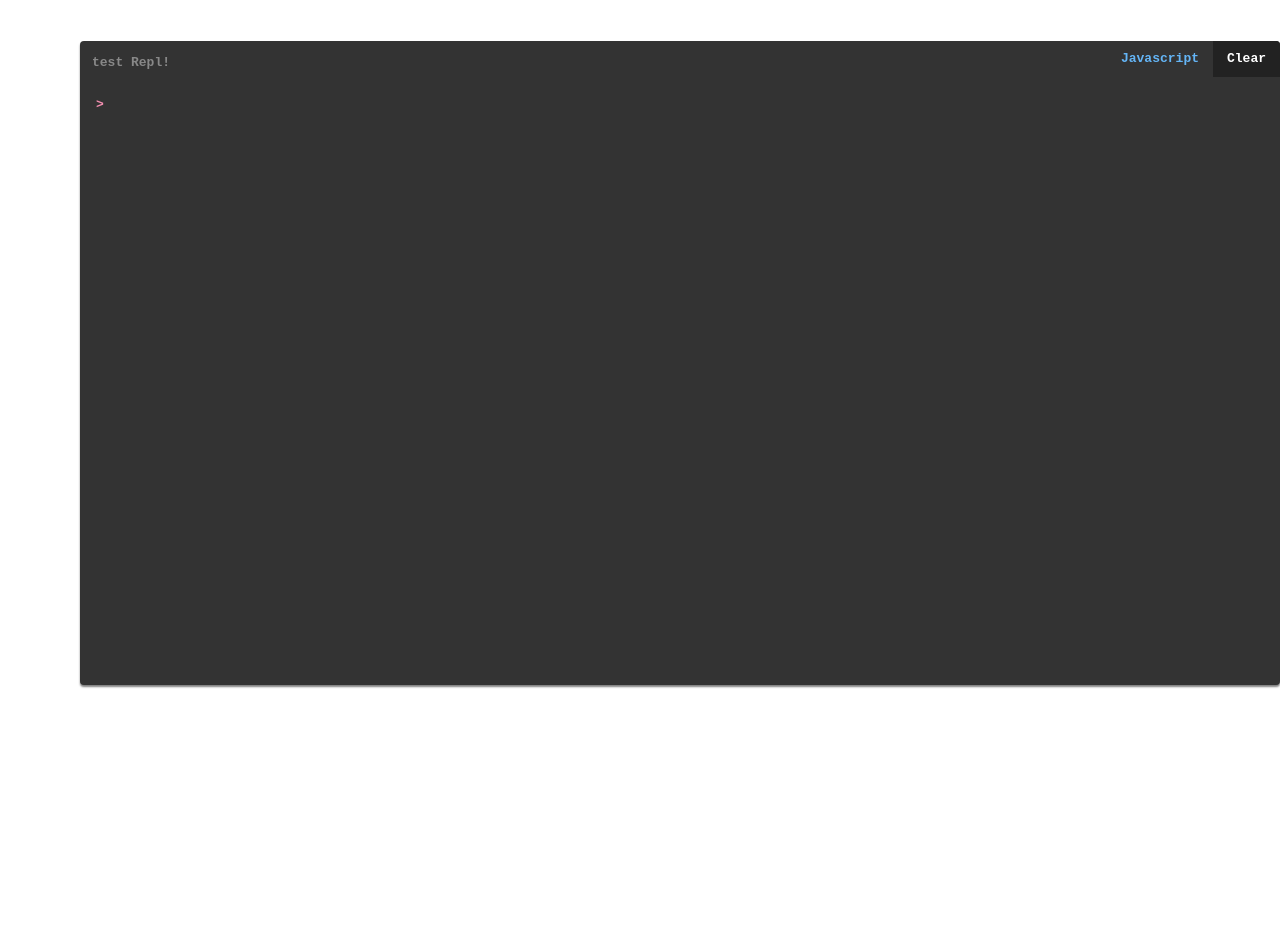
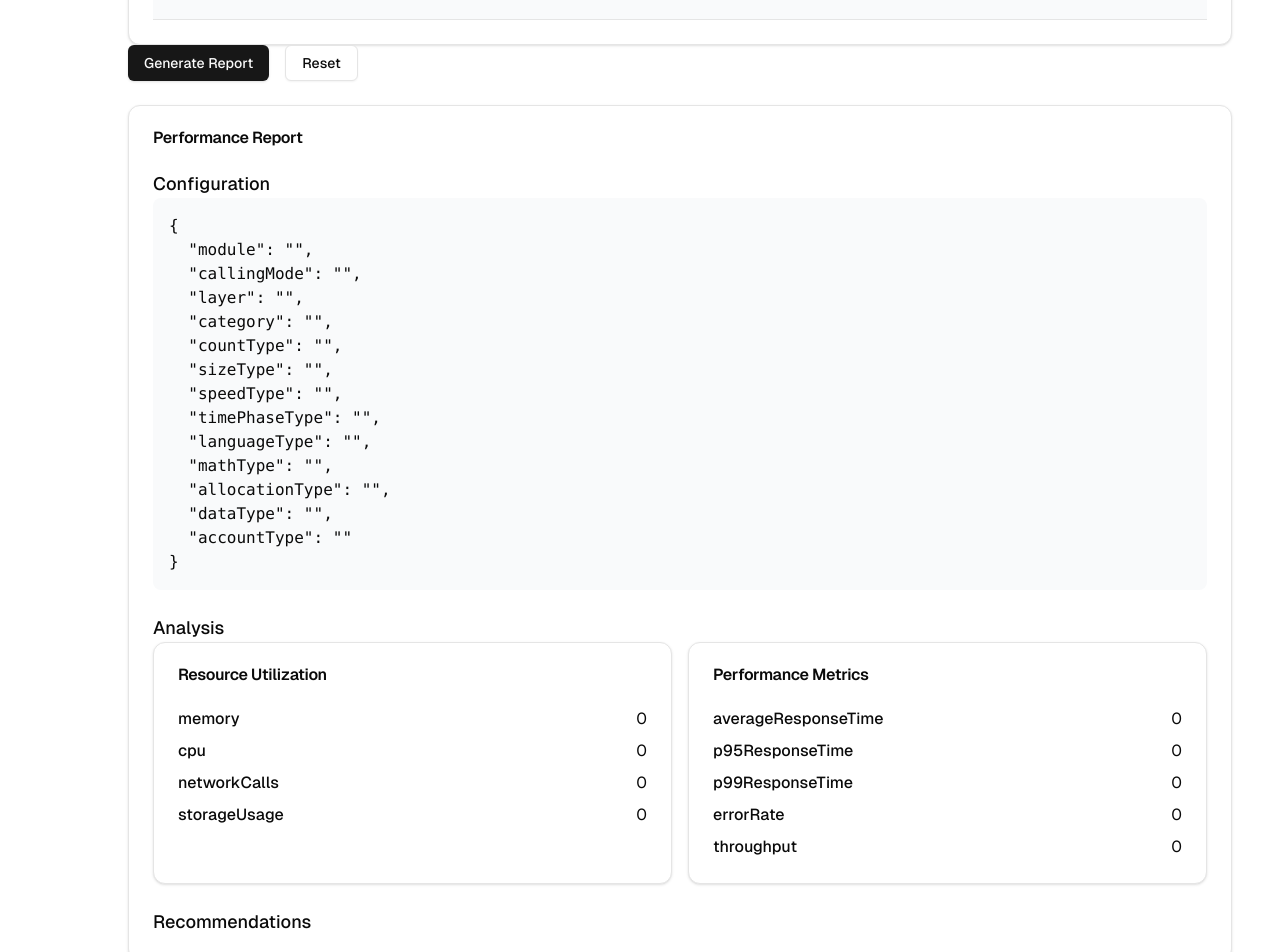
Before and after one commit to meta-introspector/react-shadcn-perf-report, a Next.js app: page / in a window 1280 px wide. Shown: the part 2060-3012 px from the top of the page. Before the commit the page ends 2909 px from the top, so only its background shows below. Built offline with nearby package versions, Linux system fonts and the light colour scheme.

Commit message:
wip adding a reduce function from claude

```diff
--- a/app/profile.tsx
+++ b/app/profile.tsx
@@ -1,5 +1,5 @@
 "use client"; // This is a client component
-import React, { useState, useMemo, ReactNode, useDeferredValue } from 'react';
+import React, { useState, useReducer, useCallback, useMemo, ReactNode, useDeferredValue } from 'react';
 import {
   Card,
   CardContent,
@@ -27,6 +27,7 @@ import { GitHostingSelector } from "./HostingSelector";
 import { GitRepoSelector } from "./GitRepoSelector";
 import {GenericListDefinitionSelector} from "./ListSelector";
 import {GenericListDefinition} from "./GenericListDefinition";
+import { Button } from '@/components/ui/button';
 
 interface ReportSelectorProps {
   testCases: TestCase[];
@@ -112,14 +113,248 @@ class ProfileComponent extends React.Component<ProfileProps, ProfileState> {
   }
 }
 
-interface GenericTable {
+export interface GenericTable {
   [key:string]: string; // string->string association
 }
 
+export interface PerformanceReport {
+  metadata: {
+    timestamp: string;
+    environment: string;
+    dataSource: string;
+  };
+  configuration: {
+    module: string;
+    callingMode: string;
+    layer: string;
+    category: string;
+    countType: string;
+    sizeType: string;
+    speedType: string;
+    timePhaseType: string;
+    languageType: string;
+    mathType: string;
+    allocationType: string;
+    dataType: string;
+    accountType: string;
+  };
+  analysis: {
+    resourceUtilization: ResourceMetrics;
+    performanceMetrics: PerformanceMetrics;
+    recommendations: string[];
+  };
+}
+
+interface ResourceMetrics {
+  memory: number;
+  cpu: number;
+  networkCalls: number;
+  storageUsage: number;
+}
+
+interface PerformanceMetrics {
+  averageResponseTime: number;
+  p95ResponseTime: number;
+  p99ResponseTime: number;
+  errorRate: number;
+  throughput: number;
+}
+
+const analyzeConfigurations = (config: ReportState['configuration']) => {
+  const recommendations: string[] = [];
+  const resourceMetrics = calculateResourceMetrics(config);
+  const performanceMetrics = calculatePerformanceMetrics(config);
+
+  // Add recommendations based on configuration
+  if (config.speedType === 'Slow' && config.sizeType === 'Big') {
+    recommendations.push('Consider implementing pagination or lazy loading');
+  }
+
+  if (config.languageType === 'javascript' && config.allocationType === 'Compute') {
+    recommendations.push('Consider using Web Workers for compute-intensive operations');
+  }
+
+  return {
+    resourceUtilization: resourceMetrics,
+    performanceMetrics: performanceMetrics,
+    recommendations
+  };
+};
+
+const calculateResourceMetrics = (config: ReportState['configuration']): ResourceMetrics => {
+  // This would normally be based on actual measurements
+  // Here we're just providing example calculations
+  return {
+    memory: config.sizeType === 'Big' ? 1024 : 256,
+    cpu: config.speedType === 'Fast' ? 80 : 40,
+    networkCalls: config.category === 'Network' ? 100 : 10,
+    storageUsage: config.allocationType === 'Space-Storage' ? 5000 : 1000
+  };
+};
+
+const calculatePerformanceMetrics = (config: ReportState['configuration']): PerformanceMetrics => {
+  // This would normally be based on actual measurements
+  const baseResponseTime = config.speedType === 'Fast' ? 100 : 300;
+
+  return {
+    averageResponseTime: baseResponseTime,
+    p95ResponseTime: baseResponseTime * 1.5,
+    p99ResponseTime: baseResponseTime * 2,
+    errorRate: config.speedType === 'Fast' ? 0.1 : 0.5,
+    throughput: config.speedType === 'Fast' ? 1000 : 500
+  };
+};
+
+const generateReport = (state: ReportState): ReportState => {
+  const { rawSelections } = state;
+
+  // Convert raw selections to configuration
+  const configuration = {
+    module: rawSelections.Module || '',
+    callingMode: rawSelections.calling_mode || '',
+    layer: rawSelections.Layer || '',
+    category: rawSelections.category || '',
+    countType: rawSelections.count_type || '',
+    sizeType: rawSelections.size_type || '',
+    speedType: rawSelections.speed_type || '',
+    timePhaseType: rawSelections.time_phase_type || '',
+    languageType: rawSelections.language_type || '',
+    mathType: rawSelections.math_type || '',
+    allocationType: rawSelections.allocation_type || '',
+    dataType: rawSelections.data_type || '',
+    accountType: rawSelections.account_type || '',
+  };
+
+  // Generate analysis based on configurations
+  const analysis = analyzeConfigurations(configuration);
+
+  return {
+    ...state,
+    configuration,
+    analysis
+  };
+};
+
+export type ReportAction =
+  | { type: 'UPDATE_SELECTION'; payload: { key: string; value: string } }
+  | { type: 'RESET_REPORT' }
+  | { type: 'GENERATE_REPORT' };
+
+  export interface TypedTable{
+    Module: string;
+    calling_mode: string;
+    Layer: string;
+    category: string;
+    count_type: string;
+    size_type: string;
+    speed_type: string;
+    time_phase_type: string;
+    language_type: string;
+    math_type: string;
+    allocation_type: string;
+    data_type: string;
+    account_type: string;
+};
+
+
+export interface ReportState extends Omit<PerformanceReport, 'metadata'> {
+  rawSelections: TypedTable;
+}
+
+export const reportReducer = (state: ReportState, action: ReportAction): ReportState => {
+  switch (action.type) {
+    case 'UPDATE_SELECTION':
+      const { key, value } = action.payload;
+      return {
+        ...state,
+        rawSelections: {
+          ...state.rawSelections,
+          [key]: value
+        }
+      };
+
+    case 'RESET_REPORT':
+      return initialState;
+
+    case 'GENERATE_REPORT':
+      return generateReport(state);
+
+    default:
+      return state;
+  }
+};
+
+const initialState: ReportState = {
+  rawSelections: {
+    Module: '',
+    calling_mode: '',
+    Layer: '',
+    category: '',
+    count_type: '',
+    size_type: '',
+    speed_type: '',
+    time_phase_type: '',
+    language_type: '',
+    math_type: '',
+    allocation_type: '',
+    data_type: '',
+    account_type: ''
+  },
+  configuration: {
+    module: '',
+    callingMode: '',
+    layer: '',
+    category: '',
+    countType: '',
+    sizeType: '',
+    speedType: '',
+    timePhaseType: '',
+    languageType: '',
+    mathType: '',
+    allocationType: '',
+    dataType: '',
+    accountType: '',
+  },
+  analysis: {
+    resourceUtilization: {
+      memory: 0,
+      cpu: 0,
+      networkCalls: 0,
+      storageUsage: 0
+    },
+    performanceMetrics: {
+      averageResponseTime: 0,
+      p95ResponseTime: 0,
+      p99ResponseTime: 0,
+      errorRate: 0,
+      throughput: 0
+    },
+    recommendations: []
+  }
+};
+
 
 function PerformanceAnalyzer() {
+  const [state, dispatch] = useReducer(reportReducer, initialState);
+
+    const updateSelection = useCallback((key: string, value: string) => {
+    dispatch({ type: 'UPDATE_SELECTION', payload: { key, value } });
+  }, []);
+
+  const generateReport = useCallback(() => {
+    dispatch({ type: 'GENERATE_REPORT' });
+  }, []);
+
+  const resetReport = useCallback(() => {
+    dispatch({ type: 'RESET_REPORT' });
+  }, []);
+
+  const handleSelectorChange = (definition: GenericListDefinition, value: string) => {
+    updateSelection(definition.listName, value);
+  };
+
   const [genericState, setGenericStateInternal] = useState<GenericTable>({
-    "__self__" : "This is a self desribing, content addressable Meta thought. Read the surrounding keys, and follow them in the context of a multi language open source environment. Create a typescript nextjs react Performance Report with the following selected features:"
+    "__self__" : "This is a self describing, content addressable Meta thought. Read the surrounding keys, and follow them in the context of a multi language open source environment. Create a typescript nextjs react Performance Report with the following selected features:"
   });
   const deferredState = useDeferredValue(genericState);
   function setGenericState(
@@ -282,6 +517,50 @@ function PerformanceAnalyzer() {
 	  default="univalent foundations">
 	</GenericListDefinitionSelector>
 
+		<GenericListDefinitionSelector definition={{
+	  listName : "allocation_type",
+	  title: 'Allocation type',
+	  type: 'allocation',
+	  generic_target: setGenericState,
+	  values: ["Resources","Time","Space","Space-Storage","Space-Memory","Space-Cache","Space-Register","Space-Bit","Space-Float","Compute","Compute-Multiply"]
+	}} default='Compute'></GenericListDefinitionSelector>
+
+      	<GenericListDefinitionSelector definition={{
+	  listName : "data_type",
+	  title: 'Data type',
+	  type: 'data_type',
+	  generic_target: setGenericState,
+	  values: ["integer","float","string","vector","array","dict/map","object"]
+	}} default='integer'></GenericListDefinitionSelector>
+
+		<GenericListDefinitionSelector definition={{
+	  listName : "account_type",
+	  title: 'Account type',
+	  type: 'Account',
+		  values: ["Bank","Telephone","Power","Bitcoin","Mina","bittensor","aws","google","github",
+		    "gitlab","sourceforce", "escrow"],
+			generic_target: setGenericState
+	}} default='Mina'></GenericListDefinitionSelector>
+
+
+	<GenericListDefinitionSelector definition={{
+	  listName : "data_source",
+	  title: 'Data Source',
+	  generic_target: setGenericState,
+	  type: 'Source',
+	  values: ["Local","Browser","Node","Docker",
+	    "Github Action","Gitlab Runner","aws s3","https","archive.org",
+	    "wikimedia","huggingface", "ipfs", "aws ssm parameter"]
+	}} default='Local'></GenericListDefinitionSelector>
+
+	<GenericListDefinitionSelector definition={{
+	  listName : "data_process",
+	  title: 'Data Process',
+	  generic_target: setGenericState,
+	  type: 'Operation',
+	  values: ["Import","Export","Share","Search","Sort","Visualize","Query","Optimize","Save","Profile","Verify"]
+	}} default='Import'></GenericListDefinitionSelector>
+
 
       </div>
 
@@ -315,45 +594,10 @@ function PerformanceAnalyzer() {
 	</CardContent>
       </Card>
 
-	<GenericListDefinitionSelector definition={{
-	  listName : "allocation_type",
-	  title: 'Allocation type',
-	  type: 'allocation',
-	  generic_target: setGenericState,
-	  values: ["Resources","Time","Space","Space-Storage","Space-Memory","Space-Cache","Space-Register","Space-Bit","Space-Float","Compute","Compute-Multiply"]
-	}} default='Compute'></GenericListDefinitionSelector>
-
-		<GenericListDefinitionSelector definition={{
-	  listName : "account_type",
-	  title: 'Account type',
-	  type: 'Account',
-		  values: ["Bank","Telephone","Power","Bitcoin","Mina","bittensor","aws","google","github",
-		    "gitlab","sourceforce", "escrow"],
-			generic_target: setGenericState
-	}} default='Mina'></GenericListDefinitionSelector>
-
-
-	<GenericListDefinitionSelector definition={{
-	  listName : "data_source",
-	  title: 'Data Source',
-	  generic_target: setGenericState,
-	  type: 'Source',
-	  values: ["Local","Browser","Node","Docker",
-	    "Github Action","Gitlab Runner","aws s3","https","archive.org",
-	    "wikimedia","huggingface", "ipfs", "aws ssm parameter"]
-	}} default='Local'></GenericListDefinitionSelector>
-
-	<GenericListDefinitionSelector definition={{
-	  listName : "data_process",
-	  title: 'Data Process',
-	  generic_target: setGenericState,
-	  type: 'Operation',
-	  values: ["Import","Export","Share","Search","Sort","Visualize","Query","Optimize","Save","Profile","Verify"]
-	}} default='Import'></GenericListDefinitionSelector>
 
       <Card>
 	<CardHeader>
-	  <CardTitle>Performance Statistics</CardTitle>
+	  <CardTitle>Performance Statistics New</CardTitle>
 	</CardHeader>
 	<CardContent>
 	  <div>{}</div>
@@ -374,6 +618,75 @@ function PerformanceAnalyzer() {
 	  </div>
 	</CardContent>
       </Card>
+
+
+      <div className="flex gap-4 mb-6">
+        <Button onClick={generateReport}>Generate Report</Button>
+        <Button variant="outline" onClick={resetReport}>Reset</Button>
+      </div>
+
+      <Card className="mb-6">
+        <CardHeader>
+          <CardTitle>Performance Report</CardTitle>
+        </CardHeader>
+        <CardContent>
+          <div className="space-y-6">
+            <div>
+              <h3 className="text-lg font-medium">Configuration</h3>
+              <pre className="bg-gray-50 p-4 rounded-lg">
+                {JSON.stringify(state.configuration, null, 2)}
+              </pre>
+            </div>
+
+            <div>
+              <h3 className="text-lg font-medium">Analysis</h3>
+              <div className="grid grid-cols-2 gap-4">
+                <Card>
+                  <CardHeader>
+                    <CardTitle>Resource Utilization</CardTitle>
+                  </CardHeader>
+                  <CardContent>
+                    <dl className="space-y-2">
+                      {Object.entries(state.analysis.resourceUtilization).map(([key, value]) => (
+                        <div key={key} className="flex justify-between">
+                          <dt className="font-medium">{key}</dt>
+                          <dd>{value}</dd>
+                        </div>
+                      ))}
+                    </dl>
+                  </CardContent>
+                </Card>
+
+                <Card>
+                  <CardHeader>
+                    <CardTitle>Performance Metrics</CardTitle>
+                  </CardHeader>
+                  <CardContent>
+                    <dl className="space-y-2">
+                      {Object.entries(state.analysis.performanceMetrics).map(([key, value]) => (
+                        <div key={key} className="flex justify-between">
+                          <dt className="font-medium">{key}</dt>
+                          <dd>{value}</dd>
+                        </div>
+                      ))}
+                    </dl>
+                  </CardContent>
+                </Card>
+              </div>
+            </div>
+
+            <div>
+              <h3 className="text-lg font-medium">Recommendations</h3>
+              <ul className="list-disc pl-5 space-y-2">
+                {state.analysis.recommendations.map((recommendation, index) => (
+                  <li key={index}>{recommendation}</li>
+                ))}
+              </ul>
+            </div>
+          </div>
+        </CardContent>
+      </Card>
+
     </div>
   );
 }
```
Also changed, not shown: app/ListSelector.tsx (+8 -3 lines).
